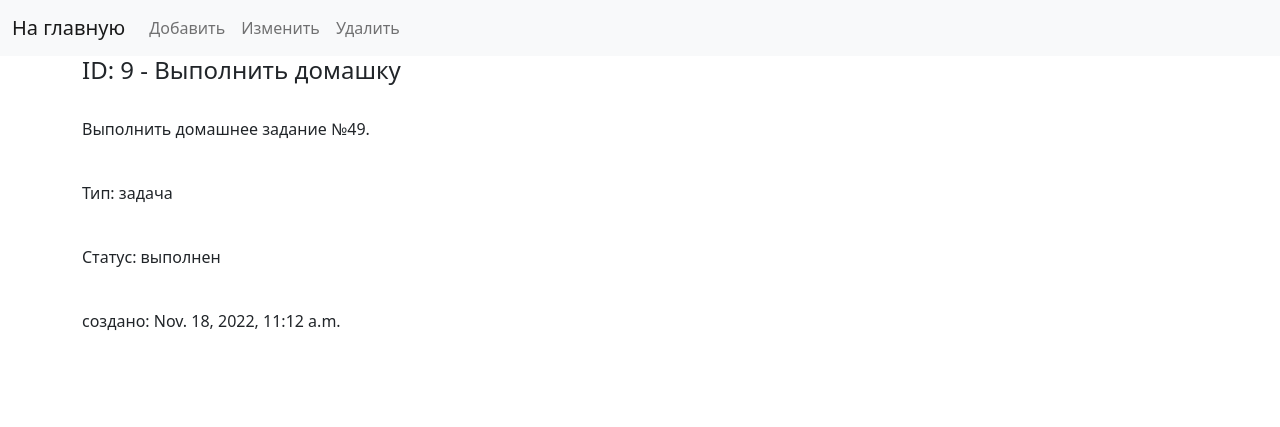
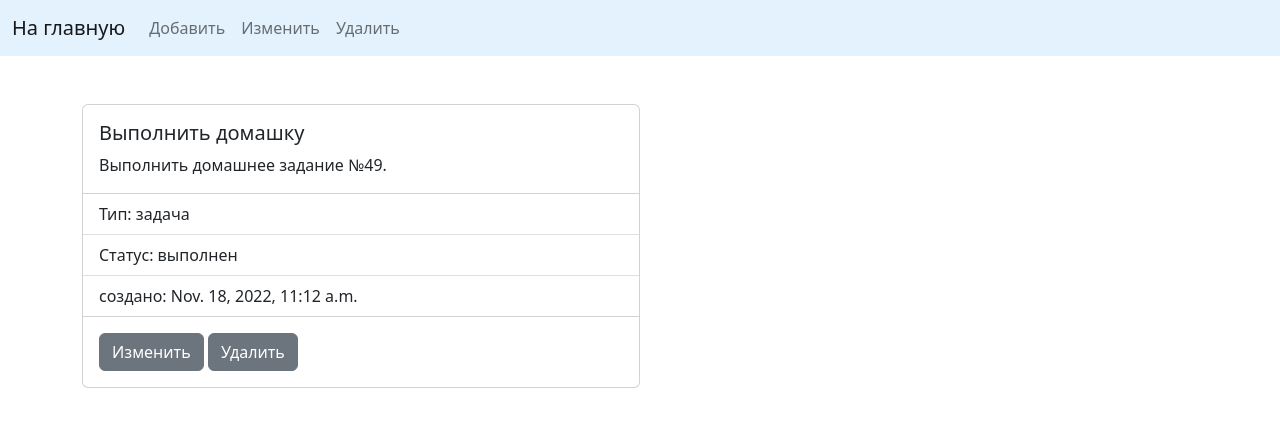
Before and after one commit to DastanTA/HW_49, a Django app: page /task/9/ in a window 1280 px wide. Shown: the top 427 px of the page. Run offline with Django 4.2, Linux system fonts and the light colour scheme; data comes from the database, SQL or seed files in the repository.

Commit message:
Этап 2. Доработал визуал

```diff
--- a/source/task_tracker/static/css/style.css
+++ b/source/task_tracker/static/css/style.css
@@ -38,10 +38,11 @@ a.delete_no_link:active {
     border-left: 1px solid #333333;
 }
 
-a.links {
+h5.a.links {
+    font: bold 15px Arial;
     text-decoration: none;
 }
 
-a.links:hover {
+h5.a.links:hover {
     background-color: #d6d6d6;
 }
--- a/source/task_tracker/templates/base.html
+++ b/source/task_tracker/templates/base.html
@@ -13,7 +13,7 @@
 
 <body>
 
-<nav class="navbar navbar-expand-lg bg-light">
+<nav class="navbar navbar-expand-lg" style="background-color: #e3f2fd;">
   <div class="container-fluid">
     <a class="navbar-brand" href="{% url 'main' %}">На главную</a>
     <button class="navbar-toggler" type="button" data-bs-toggle="collapse" data-bs-target="#navbarSupportedContent" aria-controls="navbarSupportedContent" aria-expanded="false" aria-label="Toggle navigation">
--- a/source/task_tracker/templates/create.html
+++ b/source/task_tracker/templates/create.html
@@ -5,7 +5,7 @@ Add
 {% endblock %}
 
 {% block content %}
-    <form action="{% url 'add_task' %}" method="POST">
+    <form action="{% url 'add_task' %}" method="POST" class="mt-5">
         {% include 'partial/form_template.html' with button_text="создать" %}
     </form>
 {% endblock %}
--- a/source/task_tracker/templates/task.html
+++ b/source/task_tracker/templates/task.html
@@ -11,9 +11,19 @@
 {% endblock %}
 
 {% block content %}
-    <h4>ID: {{ task.id }} - {{ task.summary }}</h4><br>
-    <p>{{ task.description }}</p><br>
-    <p>Тип: {{ task.type }}</p><br>
-    <p>Статус: {{ task.status }}</p><br>
-    <p>создано: {{ task.created_at }}</p>
+<div class="card w-50 mt-5" style="width: 18rem;">
+  <div class="card-body">
+    <h5 class="card-title">{{ task.summary }}</h5>
+    <p class="card-text">{{ task.description }}</p>
+  </div>
+  <ul class="list-group list-group-flush">
+    <li class="list-group-item">Тип: {{ task.type }}</li>
+    <li class="list-group-item">Статус: {{ task.status }}</li>
+    <li class="list-group-item">создано: {{ task.created_at }}</li>
+  </ul>
+  <div class="card-body">
+    <a href="{% url 'update_task' task.id %}" class="btn btn-secondary">Изменить</a>
+    <a href="{% url 'delete_task' task.id %}" class="btn btn-secondary">Удалить</a>
+  </div>
+</div>
 {% endblock %}
--- a/source/task_tracker/templates/update.html
+++ b/source/task_tracker/templates/update.html
@@ -10,7 +10,7 @@ Update
 {% endblock %}
 
 {% block content %}
-    <form action="{% url 'update_task' task.id %}" method="POST">
+    <form action="{% url 'update_task' task.id %}" method="POST" class="mt-5">
         {% include 'partial/form_template.html' with button_text="сохранить" %}
     </form>
 {% endblock %}
```
Also changed, not shown: source/task_tracker/templates/index.html (+18 -2 lines), source/task_tracker/templates/partial/listing_elements.html (deleted, +0 -9 lines).
